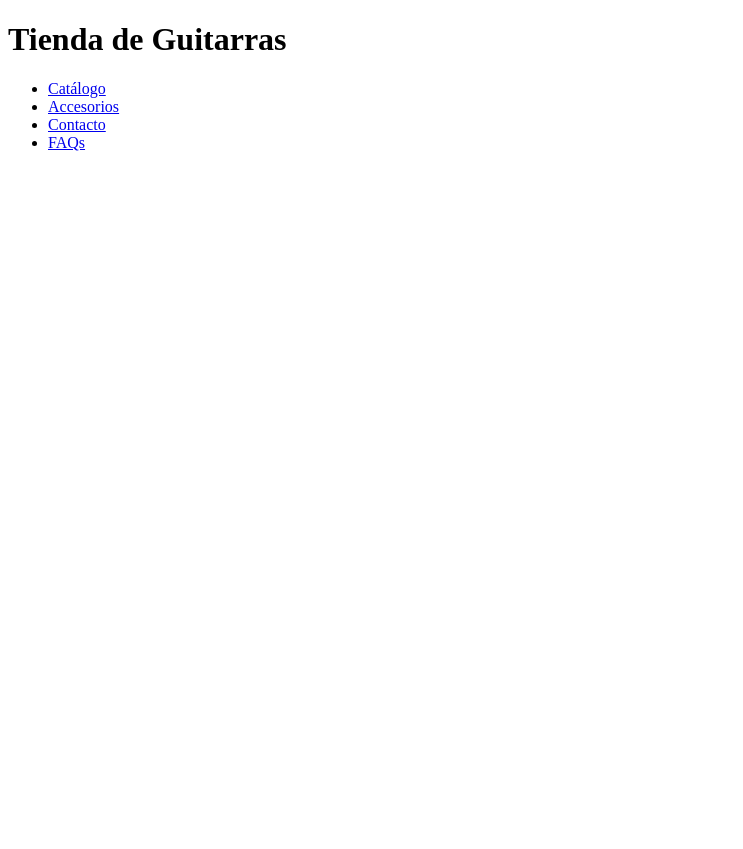
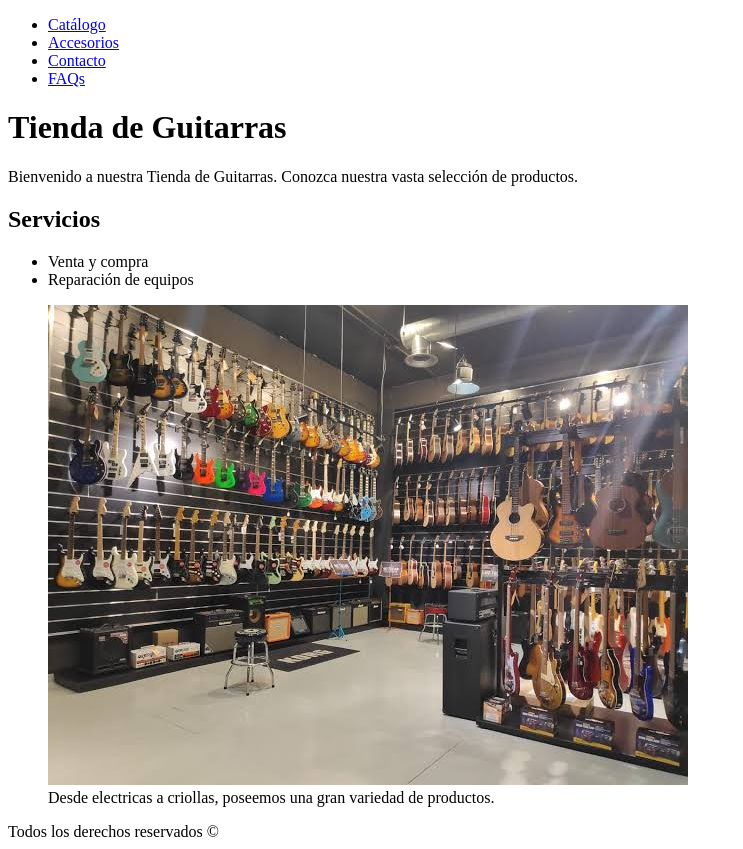
Before and after one commit to Ramaxx95/CoderHouse-pre-entrega-1, a plain HTML site: page index.html in a window 1280 px wide. Shown: the whole page, without its empty margins (0-743 px from the left). Before the commit the page ends 800 px from the top, so only its background shows below. Drawn offline with Linux system fonts and the light colour scheme.

Commit message:
feat: pagina principal

```diff
--- a/index.html
+++ b/index.html
@@ -7,7 +7,6 @@
     </head>
     <body>
         <header>
-            <h1>Tienda de Guitarras</h1>
             <nav>
                 <ul>
                     <li><a href="./pages/catalogo.html">Catálogo</a></li>
@@ -18,10 +17,22 @@
             </nav>
         </header>
         <main>
-
+            <h1>Tienda de Guitarras</h1>
+            <p>Bienvenido a nuestra Tienda de Guitarras. Conozca nuestra vasta selección de productos.</p>
+            <section>
+                <h2>Servicios</h2>
+                <ul>
+                    <li>Venta y compra</li>
+                    <li>Reparación de equipos</li>
+                </ul>
+                <figure>
+                    <img src="./imgs/tienda.jpeg" alt="Foto de nuestra tienda.">
+                    <figcaption>Desde electricas a criollas, poseemos una gran variedad de productos.</figcaption>
+                </figure>
+            </section>
         </main>
     </body>
     <footer>
-
+        Todos los derechos reservados &#169
     </footer>
 </html>
```
Also changed, not shown: imgs/tienda.jpeg (added).
